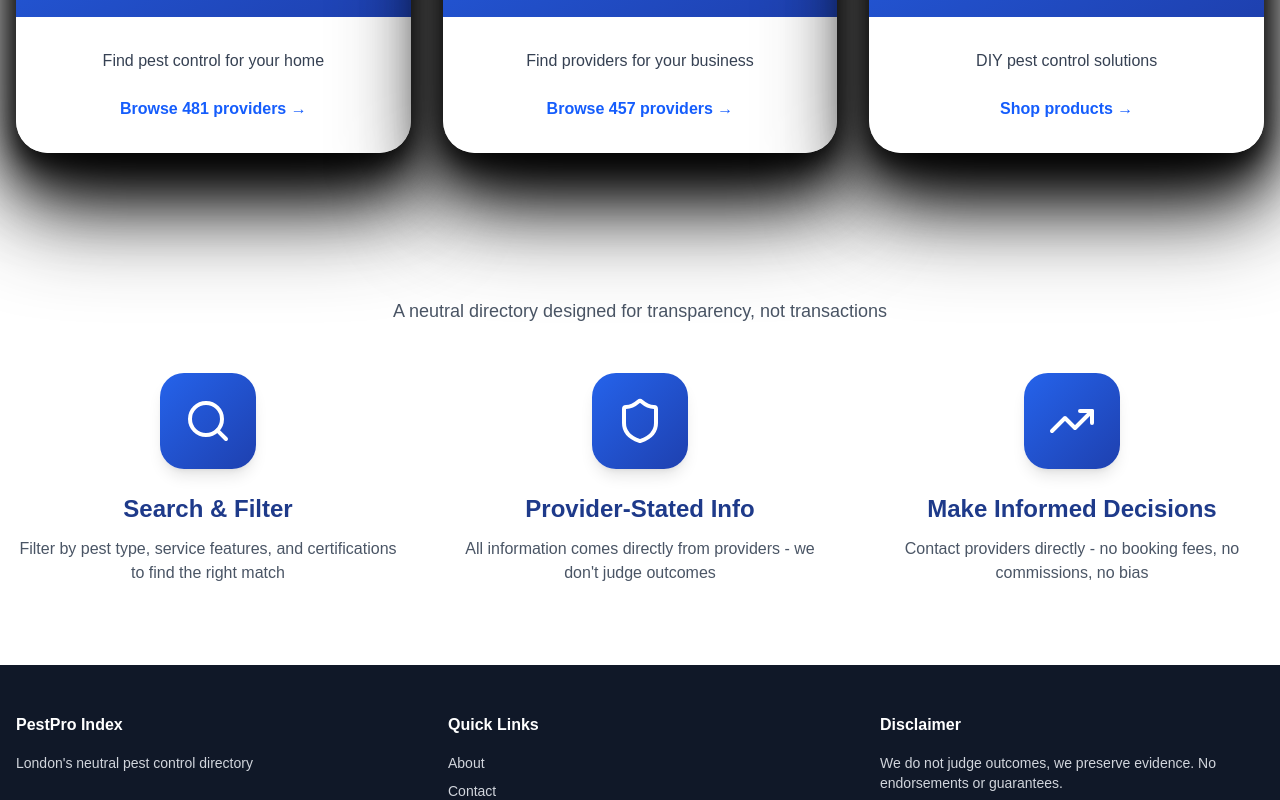
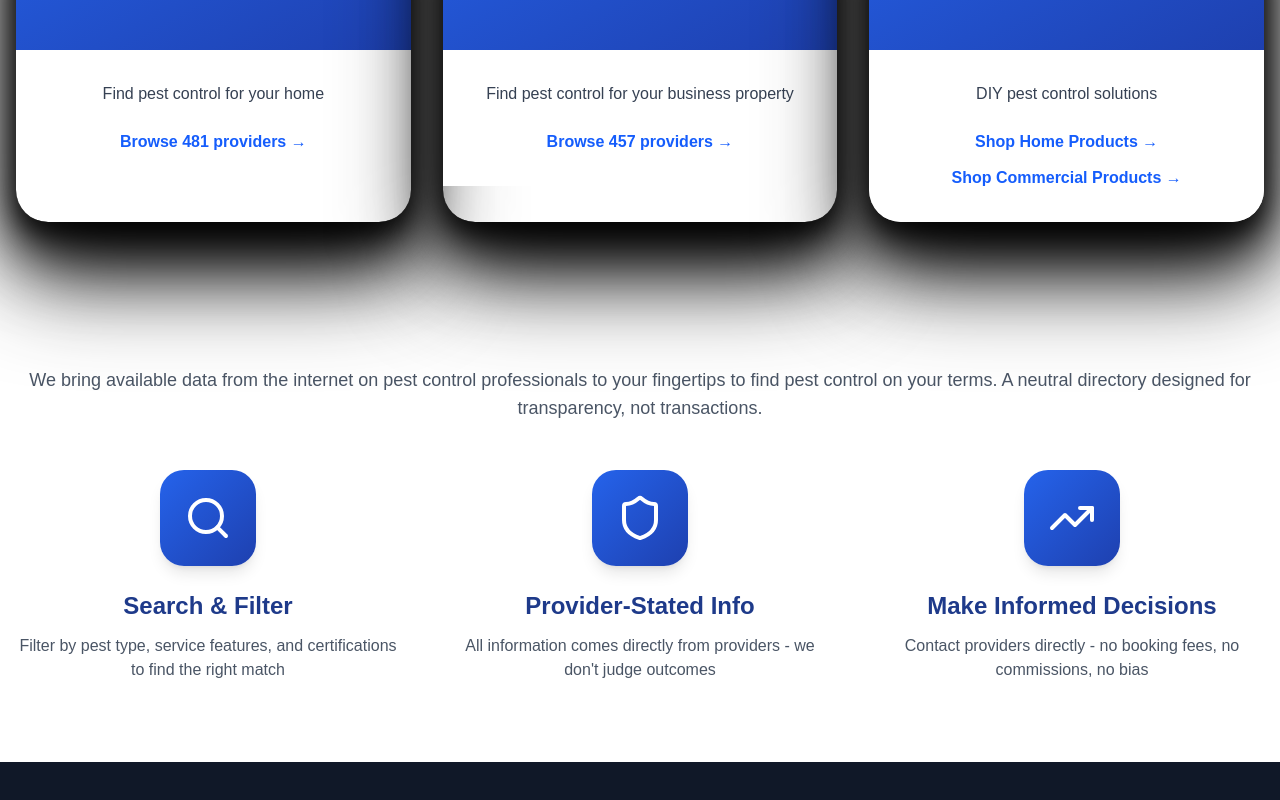
Before and after one commit to aarongeorghiades-hub/pestpro-index-v2-live, a Next.js app: page / in a window 1280 px wide. Shown: the part 960-1760 px from the top of the page. Built offline with nearby package versions, Linux system fonts and the light colour scheme.

Commit message:
Update: Four homepage copy updates (hero, products card, tagline, disclaimer)

```diff
--- a/app/page.tsx
+++ b/app/page.tsx
@@ -51,7 +51,7 @@ export default function Home() {
           <h1 className="text-9xl font-black tracking-tighter mb-4" style={{fontWeight: 900, letterSpacing: '-0.05em'}}>PestPro Index</h1>
           <p className="text-3xl font-light mb-8 tracking-widest">London's Neutral Pest Control Directory</p>
           <p className="text-xl mb-16 max-w-2xl mx-auto leading-relaxed">
-            Find certified pest control providers with transparent information. No endorsements, just evidence.
+            Find the right pest control for your home or business. Filter by location, pest type, certifications, reviews and other criteria specific to your pest problem. No endorsements, just data.
           </p>
 
           {/* Stats */}
@@ -105,7 +105,7 @@ export default function Home() {
               </div>
               {/* White bottom section */}
               <div className="bg-white p-8 text-center">
-                <p className="text-gray-700 mb-6">Find providers for your business</p>
+                <p className="text-gray-700 mb-6">Find pest control for your business property</p>
                 <Link href="/commercial" className="text-blue-600 font-semibold hover:text-blue-800">
                   Browse 457 providers →
                 </Link>
@@ -124,9 +124,14 @@ export default function Home() {
               {/* White bottom section */}
               <div className="bg-white p-8 text-center">
                 <p className="text-gray-700 mb-6">DIY pest control solutions</p>
-                <Link href="/products" className="text-blue-600 font-semibold hover:text-blue-800">
-                  Shop products →
-                </Link>
+                <div className="space-y-3">
+                  <Link href="/products" className="block text-blue-600 font-semibold hover:text-blue-800">
+                    Shop Home Products →
+                  </Link>
+                  <Link href="/commercial-products" className="block text-blue-600 font-semibold hover:text-blue-800">
+                    Shop Commercial Products →
+                  </Link>
+                </div>
               </div>
             </div>
           </div>
@@ -137,7 +142,7 @@ export default function Home() {
       <section className="bg-white py-20">
         <div className="container mx-auto px-4">
           <div className="text-center mb-12">
-            <p className="text-gray-600 text-lg">A neutral directory designed for transparency, not transactions</p>
+            <p className="text-gray-600 text-lg">We bring available data from the internet on pest control professionals to your fingertips to find pest control on your terms. A neutral directory designed for transparency, not transactions.</p>
           </div>
 
           <div className="grid grid-cols-3 gap-12">
@@ -190,7 +195,7 @@ export default function Home() {
             </div>
             <div>
               <h4 className="text-white font-bold mb-4">Disclaimer</h4>
-              <p className="text-sm">We do not judge outcomes, we preserve evidence. No endorsements or guarantees.</p>
+              <p className="text-sm">We do not judge outcomes, we display available evidence. No endorsements or guarantees.</p>
             </div>
           </div>
           <div className="border-t border-gray-700 pt-8 text-center text-sm">
```
